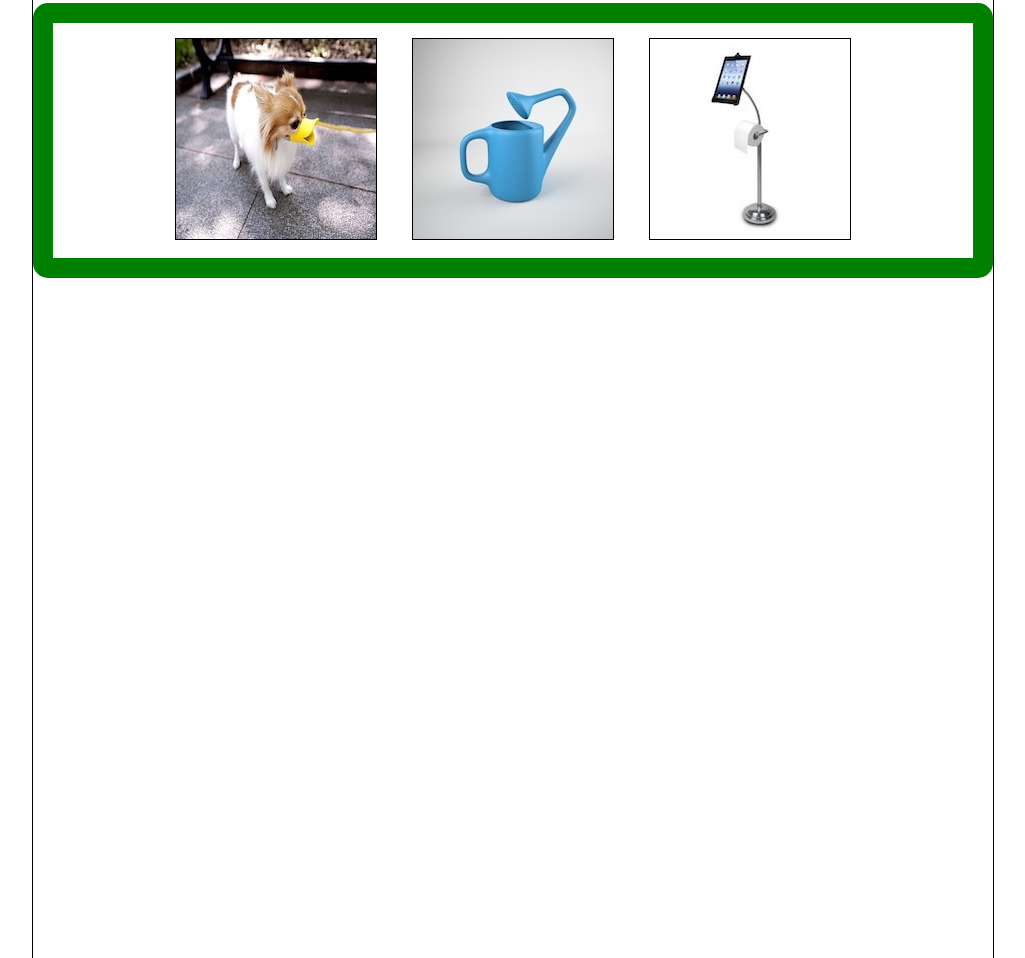
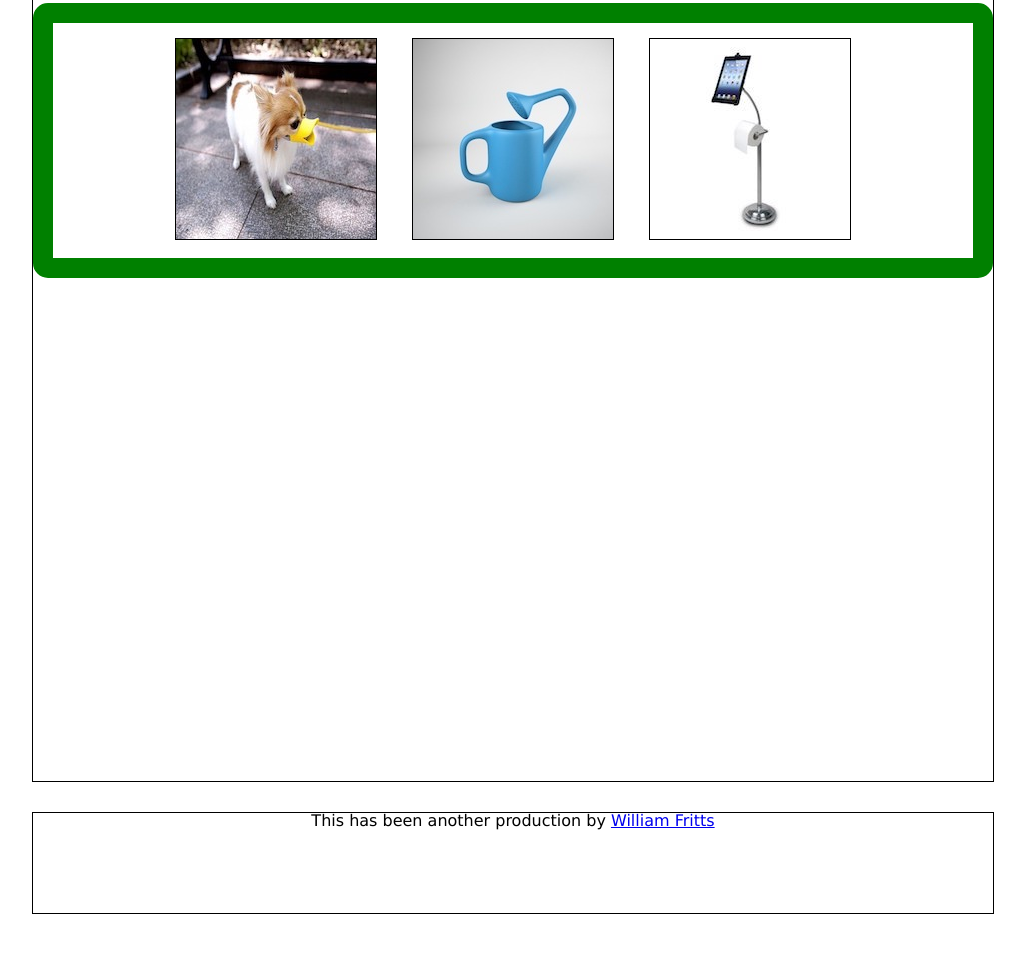
Before and after one commit to wafman/201d56-bus_mall, a plain HTML site: page index.html in a window 1280 px wide. Shown: the part 462-1420 px from the top of the page, without its empty margins (127-1152 px from the left). Drawn offline with nearby package versions, Linux system fonts and the light colour scheme.

Commit message:
new structure

```diff
--- a/index.html
+++ b/index.html
@@ -33,7 +33,7 @@
       <img src="" alt="" id="product2">
       <img src="" alt="" id="product3">
     </section>
-    <canvas id="votesChart" width="1000px" height="1000px"></canvas>
+    <canvas id="votesChart" width="960px" height="500px"></canvas>
     <ul id="voteTally"></ul>
   </main>
   <footer>
```
